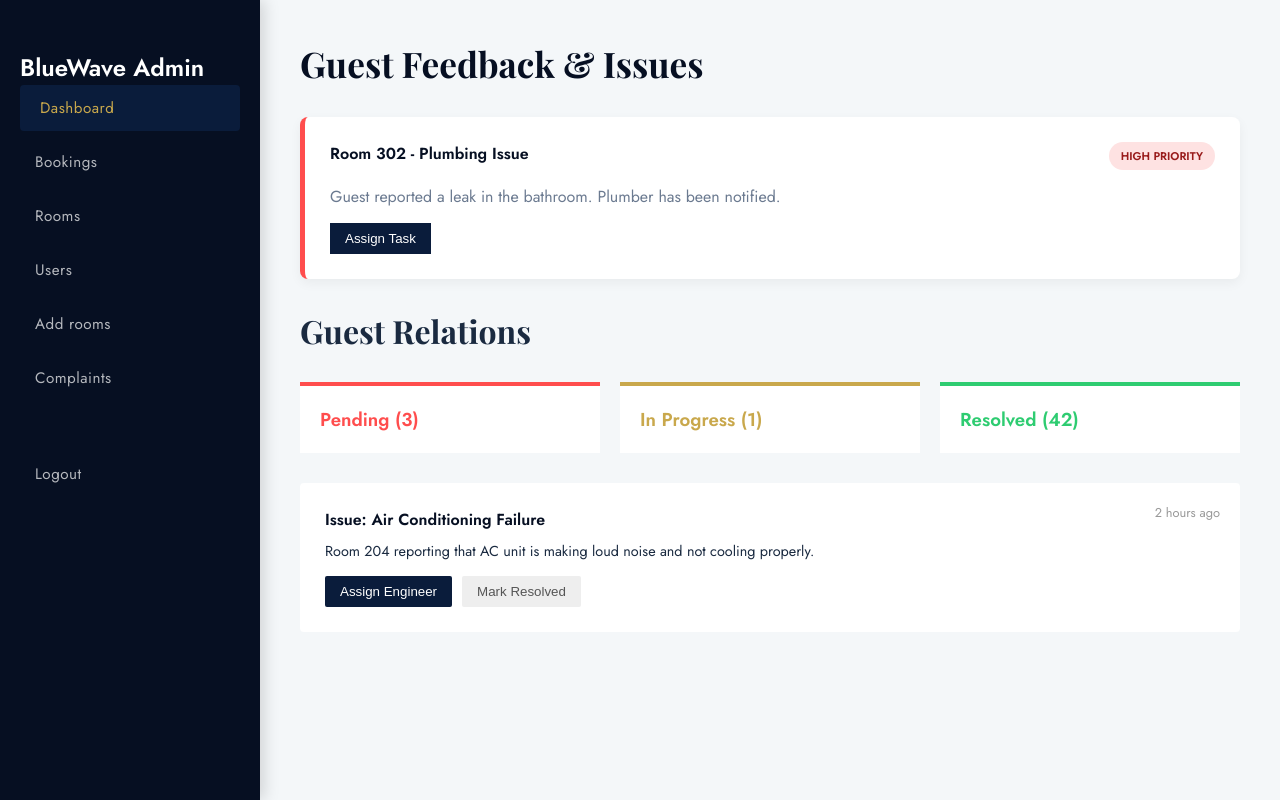
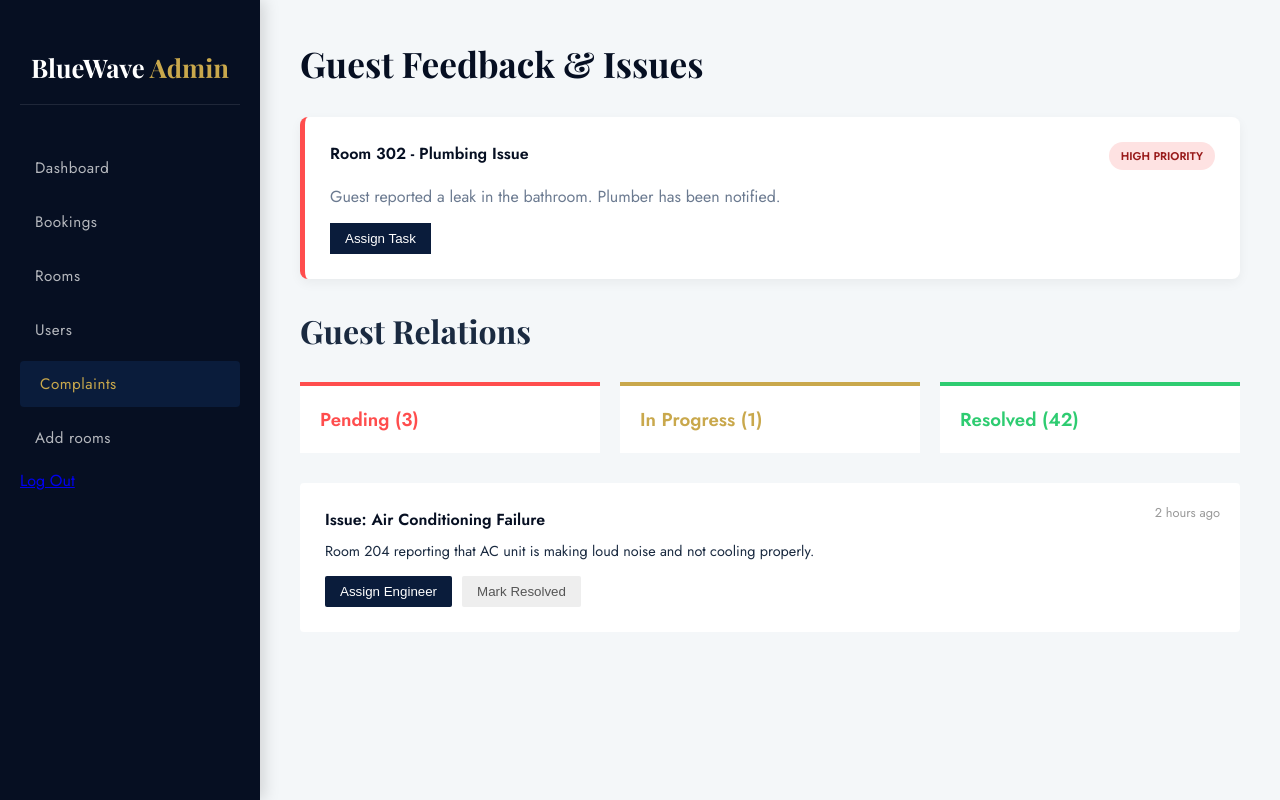
Before and after one commit to Umarcomrd/online-hotel-management-system-, a PHP site: page /admin/manage_complaints.php in a window 1280 px wide. Run offline with PHP 8.4, Linux system fonts and the light colour scheme.

Commit message:
style: unify admin sidebar across all pages

```diff
--- a/admin/manage_complaints.php
+++ b/admin/manage_complaints.php
@@ -6,20 +6,23 @@
     <title>Document</title>
 
     <link rel="stylesheet" href="admin_style.css">
+    <link rel="stylesheet" href="new_admin.css">
     <link href="https://fonts.googleapis.com/css2?family=Playfair+Display:wght@700&family=Jost:wght@400;500;600&display=swap" rel="stylesheet">
 </head>
 <body>
      <aside class="sidebar">
-        <h2>BlueWave Admin</h2>
+        <div class="admin-logo">BlueWave <span>Admin</span></div>
         <ul class="sidebar-nav">
-            <li><a href="dashboard.php" class="active">Dashboard</a></li>
+            <li><a href="dashboard.php">Dashboard</a></li>
             <li><a href="view_bookings.php">Bookings</a></li>
             <li><a href="view_rooms.php">Rooms</a></li>
             <li><a href="view_users.php">Users</a></li>
+            <li><a href="manage_complaints.php" class="active">Complaints</a></li>
             <li><a href="add-room.php">Add rooms</a></li>
-            <li><a href="manage_complaints.php">Complaints</a></li>
-            <li style="margin-top: 50px;"><a href="../login.php">Logout</a></li>
         </ul>
+        <div class="sidebar-footer">
+            <a href="../login.php">Log Out</a>
+        </div>
     </aside>
     <main class="main-content">
         <h1 class="page-title">Guest Feedback & Issues</h1>
--- /dev/null
+++ b/admin/new_admin.css
@@ -0,0 +1,144 @@
+/* BlueWave Admin - Master Styles */
+:root {
+    --navy-deep: #060f22;
+    --navy-mid: #0a1c3b;
+    --gold: #c9a84c;
+    --white: #ffffff;
+    --bg-gray: #f4f7f9;
+    --text-main: #1a2a40;
+    --text-muted: #6b7a90;
+    --sidebar-w: 260px;
+}
+
+* {
+    margin: 0;
+    padding: 0;
+    box-sizing: border-box;
+}
+
+body {
+    font-family: 'Jost', sans-serif;
+    background-color: var(--bg-gray);
+    color: var(--text-main);
+    overflow-x: hidden;
+}
+
+/* Layout Container */
+.admin-wrapper {
+    display: flex;
+    min-height: 100vh;
+}
+
+/* SIDEBAR STYLING */
+.sidebar {
+    width: var(--sidebar-w);
+    background: var(--navy-deep);
+    color: var(--white);
+    height: 100vh;
+    position: fixed;
+    padding: 50px 20px;
+    box-shadow: 4px 0 15px rgba(0,0,0,0.15);
+}
+
+.admin-logo {
+    font-family: 'Playfair Display', serif;
+    font-size: 1.6rem;
+    font-weight: 700;
+    margin-bottom: 40px;
+    text-align: center;
+    border-bottom: 1px solid rgba(255,255,255,0.1);
+    padding-bottom: 20px;
+}
+
+.admin-logo span { color: var(--gold); }
+
+.sidebar-nav {
+    list-style: none;
+}
+
+.sidebar-nav li { margin-bottom: 8px; }
+
+.sidebar-nav a {
+    color: rgba(255, 255, 255, 0.7);
+    text-decoration: none;
+    padding: 12px 15px;
+    display: block;
+    border-radius: 4px;
+    transition: 0.3s ease;
+    font-size: 0.95rem;
+    letter-spacing: 0.5px;
+}
+
+/* Active Link State */
+.sidebar-nav a:hover,
+.sidebar-nav a.active {
+    background: var(--navy-mid);
+    color: var(--gold);
+    padding-left: 20px;
+}
+
+/* MAIN CONTENT AREA */
+.main-content {
+    margin-left: var(--sidebar-w);
+    width: calc(100% - var(--sidebar-w));
+    padding: 40px;
+}
+
+.page-title {
+    font-family: 'Playfair Display', serif;
+    font-size: 2.2rem;
+    margin-bottom: 30px;
+    color: var(--navy-deep);
+}
+
+/* CARDS & COMPONENTS */
+.card {
+    background: var(--white);
+    padding: 25px;
+    border-radius: 8px;
+    box-shadow: 0 4px 12px rgba(0,0,0,0.05);
+    margin-bottom: 30px;
+}
+
+/* TABLES */
+.data-table {
+    width: 100%;
+    border-collapse: collapse;
+}
+
+.data-table th {
+    background: #f8f9fa;
+    padding: 15px;
+    text-align: left;
+    font-size: 0.75rem;
+    text-transform: uppercase;
+    color: var(--text-muted);
+    letter-spacing: 1px;
+    border-bottom: 2px solid #eee;
+}
+
+.data-table td {
+    padding: 15px;
+    border-bottom: 1px solid #f0f0f0;
+    font-size: 0.9rem;
+}
+
+/* STATUS BADGES */
+.badge {
+    padding: 6px 12px;
+    border-radius: 20px;
+    font-size: 0.7rem;
+    font-weight: 700;
+    text-transform: uppercase;
+}
+
+.badge-success { background: #d1fae5; color: #065f46; }
+.badge-warning { background: #fef3c7; color: #92400e; }
+.badge-danger  { background: #fee2e2; color: #991b1b; }
+
+/* RESPONSIVE DESIGN */
+@media (max-width: 1024px) {
+    .sidebar { width: 80px; padding: 30px 10px; }
+    .sidebar-nav span, .admin-logo { display: none; }
+    .main-content { margin-left: 80px; width: calc(100% - 80px); }
+}
```
Also changed, not shown: admin/add-room.php (+6 -3 lines), admin/view_bookings.php (+6 -3 lines), admin/view_profile.php (+5 -3 lines), admin/view_rooms.php (+6 -2 lines), admin/view_users.php (+5 -2 lines).
